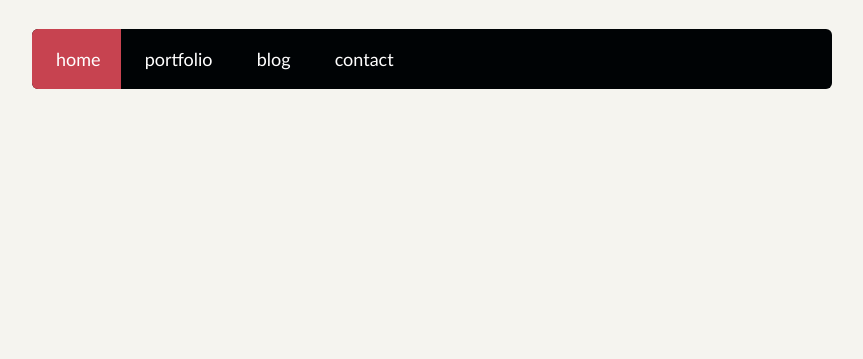
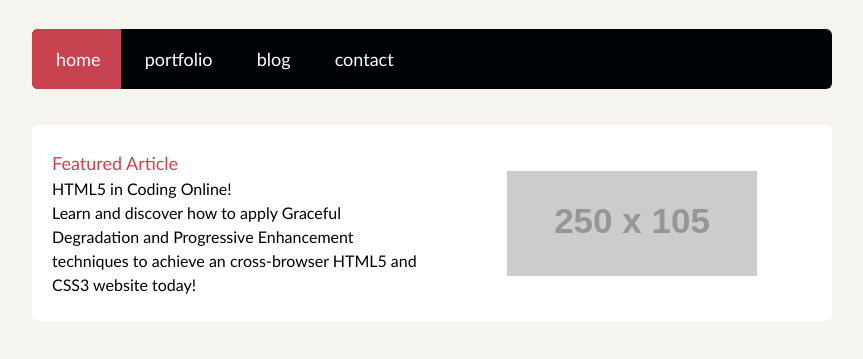
Before and after one commit to JMathiak/exercise-2-jsio, a website: page dist/index.html in a window 1280 px wide. Shown: the part 143-502 px from the top of the page, without its empty margins (208-1071 px from the left). Drawn offline with Linux system fonts and the light colour scheme; placeholder pictures from the web are drawn by us.

Commit message:
Set up featured layout

```diff
--- a/dist/index.html
+++ b/dist/index.html
@@ -13,13 +13,23 @@
             <h1 class="text-5xl font-bold my-4">Coding HTML5!</h1>
             <p class="text-lg">HTML5 in the year <span class="line-through">2022</span> <span class="underline">2009</span></p>
         </header>
-        <nav class=" bg-black w-800 rounded-md rounded-l-md" >
+        <nav class=" bg-black w-800 rounded-md rounded-l-md mb-9" >
             <ul class="">
             <li class="inline-block box-border  px-6 py-4 -mr-2 rounded-l-md text-white bg-primaryred text-lg "><a href="">home</a></li>
             <li class="inline-block box-border px-6 py-4 -mr-2  text-white bg-black text-lg hover:bg-primaryred"><a href="">portfolio</a></li>
             <li class="inline-block box-border px-6 py-4 -mr-2 text-white bg-black text-lg hover:bg-primaryred"><a href="">blog</a></li>
             <li class="inline-block box-border  px-6 py-4 -mr-2 text-white bg-black text-lg hover:bg-primaryred"> <a href="">contact</a></li>
         </ul></nav>
+        <article class="w-800 bg-white box-border rounded-md flex">
+            <div class="pl-5 py-6 block w-3/6">
+                <h1 class="text-primaryred text-lg">Featured Article</h1>
+                <h2 class="text-base">HTML5 in Coding Online!</h2>
+                <p>Learn and discover how to apply Graceful Degradation and Progressive Enhancement techniques to achieve an cross-browser HTML5 and CSS3 website today!</p>
+            </div>
+            <picture class="flex justify-center items-center w-1/2">
+                <img src="http://via.placeholder.com/250x105" alt="250 x 105 placeholder">
+            </picture>
+        </article>
     </div>
 </body>
 </html>
```
Also changed, not shown: dist/output.css.
